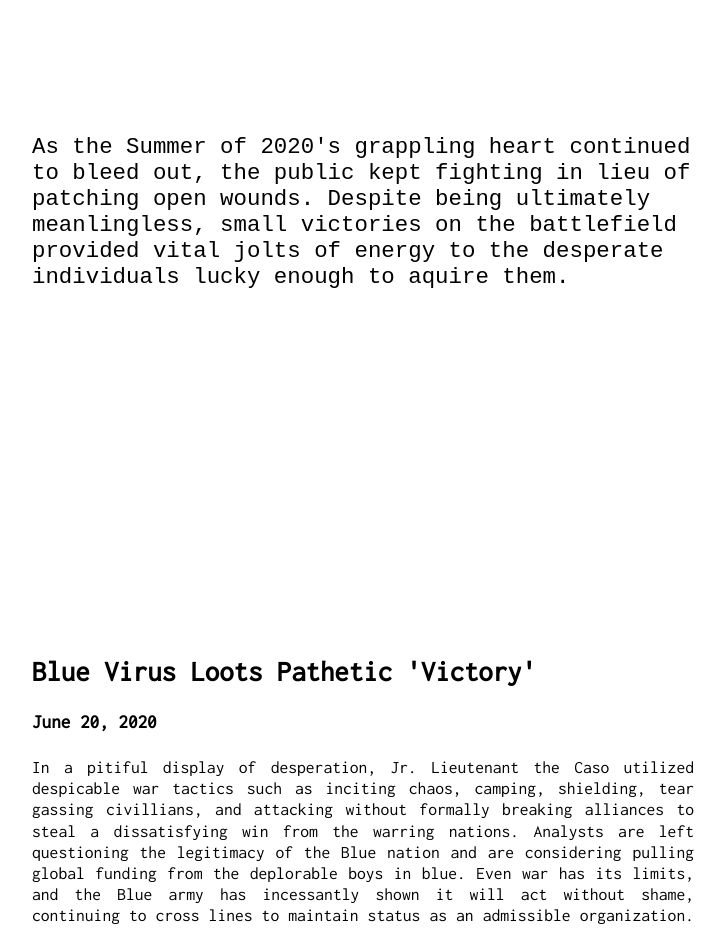
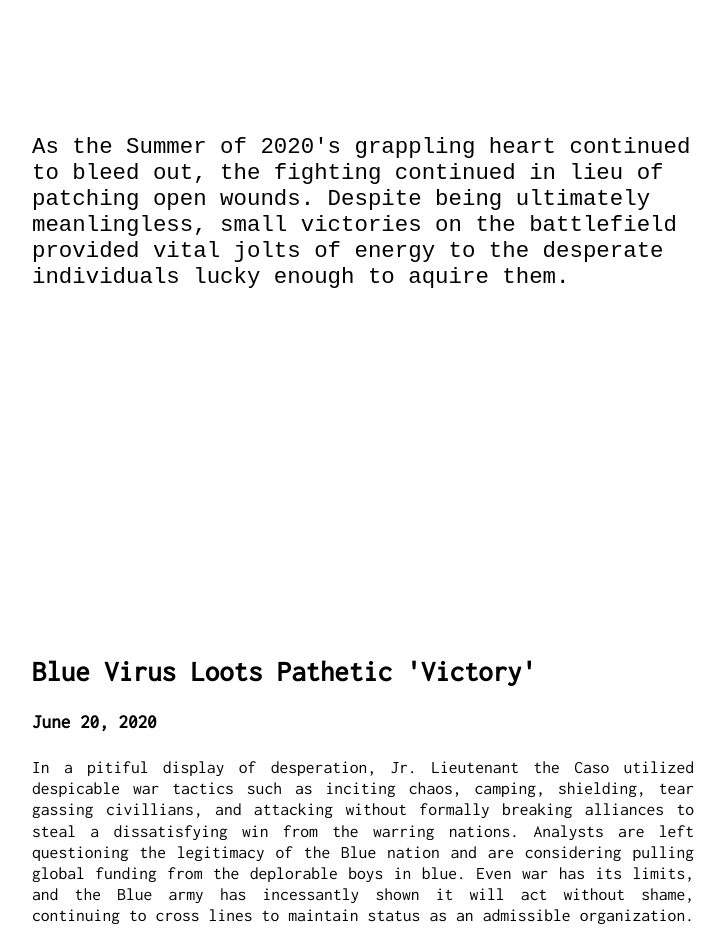
Before and after one commit to kduckets/tfw, a Next.js app: page / in a window 1280 px wide. Shown: the part 9300-10228 px from the top of the page, without its empty margins (277-1002 px from the left). Built offline with nearby package versions, Linux system fonts and the light colour scheme; a web font is replaced by a local one.

Commit message:
Update index.js

```diff
--- a/pages/index.js
+++ b/pages/index.js
@@ -240,7 +240,7 @@ Jr. Lt. 'the' Caso was furious.</small>
 
 <div className="fullHeight">
   <p className="narration">
-    As the Summer of 2020's grappling heart continued to bleed out, the public kept fighting in lieu of patching
+    As the Summer of 2020's grappling heart continued to bleed out, the fighting continued in lieu of patching
     open wounds. Despite being ultimately meanlingless, small victories on the battlefield provided vital jolts of energy
     to the desperate individuals lucky enough to aquire them.
   </p>
```
